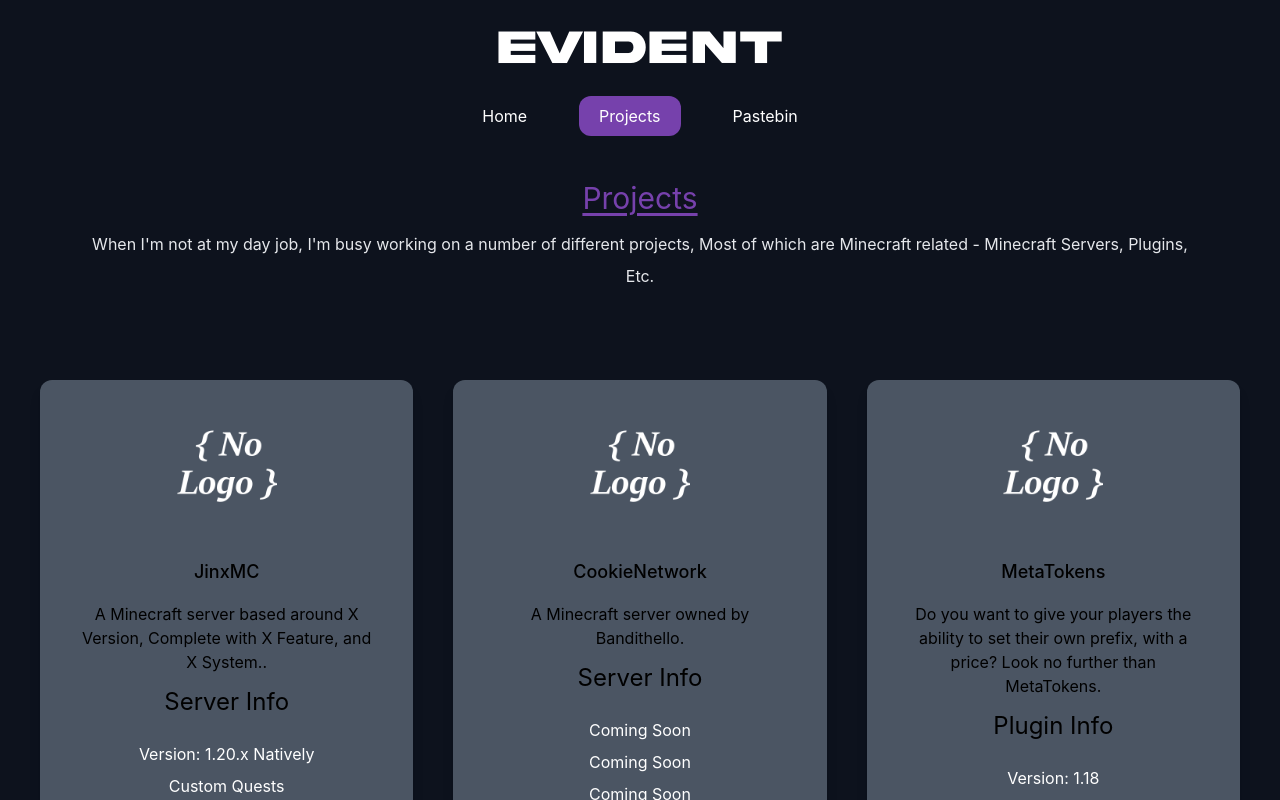
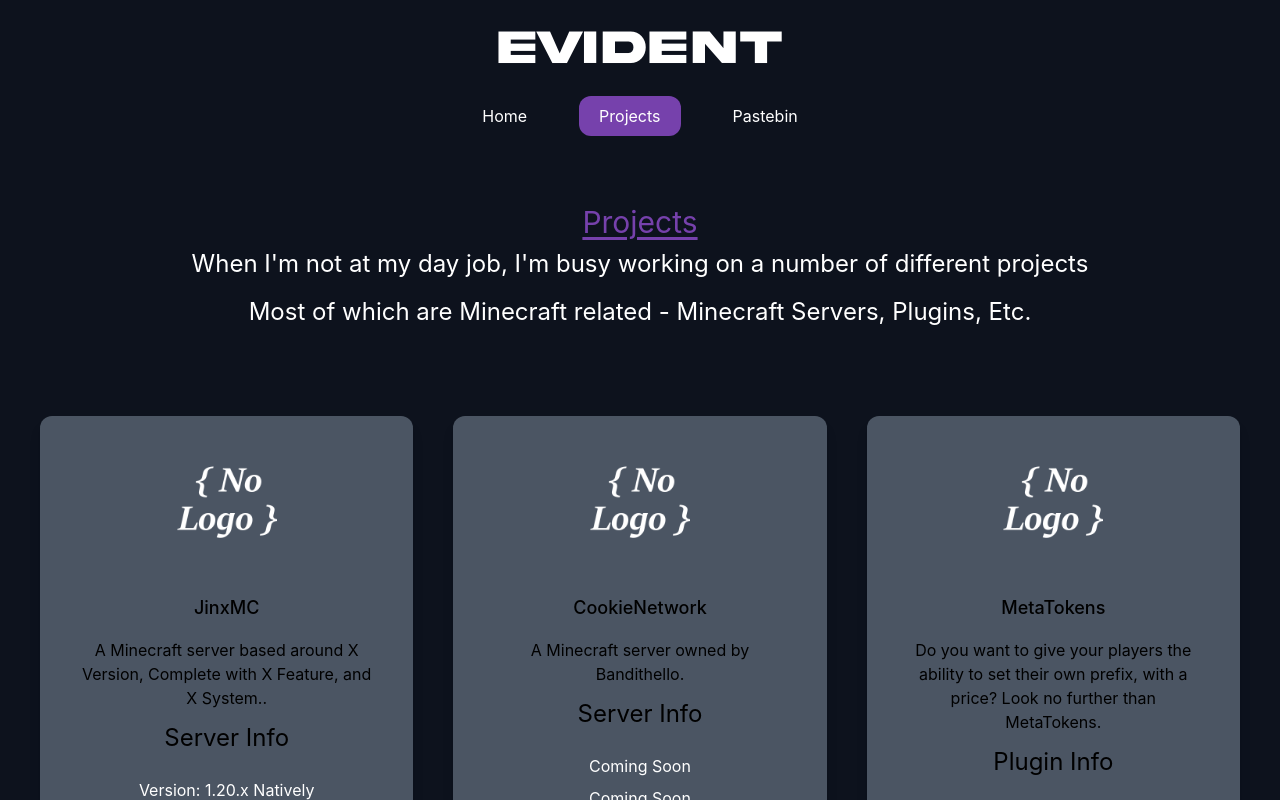
Before and after one commit to Evidentsinger14/portfolio, a Next.js app: page /projects in a window 1280 px wide. Shown: the top 800 px of the page. Built offline with nearby package versions, Linux system fonts and the light colour scheme.

Commit message:
minor changes to project.js

```diff
--- a/pages/projects.js
+++ b/pages/projects.js
@@ -32,10 +32,9 @@ export default function Projects() {
       {/* Body */}
       <section>
           <div className="text-center p-10 py-10">
-            <h3 className="text-3xl py-1 underline underline-offset-4 text-purple ">Projects</h3>
-            <p className="text-md py-2 leading-8 text-gray-200">
-              When I'm not at my day job, I'm busy working on a number of different projects, Most of which are Minecraft related - Minecraft Servers, Plugins, Etc.
-            </p>
+            <h2 className="text-3xl pt-7 underline underline-offset-4 text-purple">Projects</h2>
+            <p className="text-xl py-2 text-white md:text-2xl">When I'm not at my day job, I'm busy working on a number of different projects</p>
+            <p className="text-xl py-2 text-white md:text-2xl">Most of which are Minecraft related - Minecraft Servers, Plugins, Etc.</p>
           </div>
           <div className="lg:flex gap-10">
             <div className="text-center shadow-lg p-10 rounded-xl my-10 bg-gray-600 flex-1">
```
